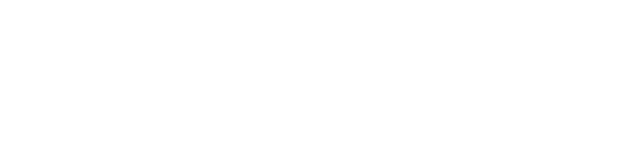
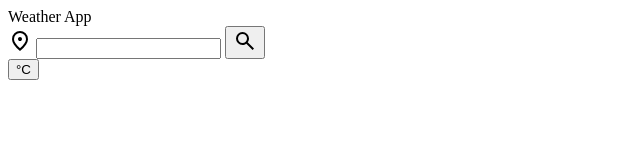
Before and after one commit to saffr3n-dump/weather-app, a website built with webpack: page src/template.html in a window 1280 px wide. Shown: the whole page, without its empty margins (0-640 px from the left). Built offline with nearby package versions, Linux system fonts and the light colour scheme.

Commit message:
feat: add header layout

```diff
--- a/src/template.html
+++ b/src/template.html
@@ -7,5 +7,27 @@
   </head>
   <body>
 
+    <header>
+      <div class="logo">Weather App</div>
+
+      <form class="search">
+        <label for="search">
+          <svg xmlns="http://www.w3.org/2000/svg" width="24px" height="24px" viewBox="0 -960 960 960" fill="currentColor">
+            <path d="M480-480q33 0 56.5-23.5T560-560q0-33-23.5-56.5T480-640q-33 0-56.5 23.5T400-560q0 33 23.5 56.5T480-480Zm0 294q122-112 181-203.5T720-552q0-109-69.5-178.5T480-800q-101 0-170.5 69.5T240-552q0 71 59 162.5T480-186Zm0 106Q319-217 239.5-334.5T160-552q0-150 96.5-239T480-880q127 0 223.5 89T800-552q0 100-79.5 217.5T480-80Zm0-480Z">
+          </svg>
+          <input type="search" name="search" id="search" required>
+        </label>
+        <button type="submit">
+          <svg xmlns="http://www.w3.org/2000/svg" width="24px" height="24px" viewBox="0 -960 960 960" fill="currentColor">
+            <path d="M784-120 532-372q-30 24-69 38t-83 14q-109 0-184.5-75.5T120-580q0-109 75.5-184.5T380-840q109 0 184.5 75.5T640-580q0 44-14 83t-38 69l252 252-56 56ZM380-400q75 0 127.5-52.5T560-580q0-75-52.5-127.5T380-760q-75 0-127.5 52.5T200-580q0 75 52.5 127.5T380-400Z">
+          </svg>
+        </button>
+      </form>
+
+      <button type="button" class="temp-switch">
+        &deg;<span class="scale">C</span>
+      </button>
+    </header>
+
   </body>
 </html>
```
